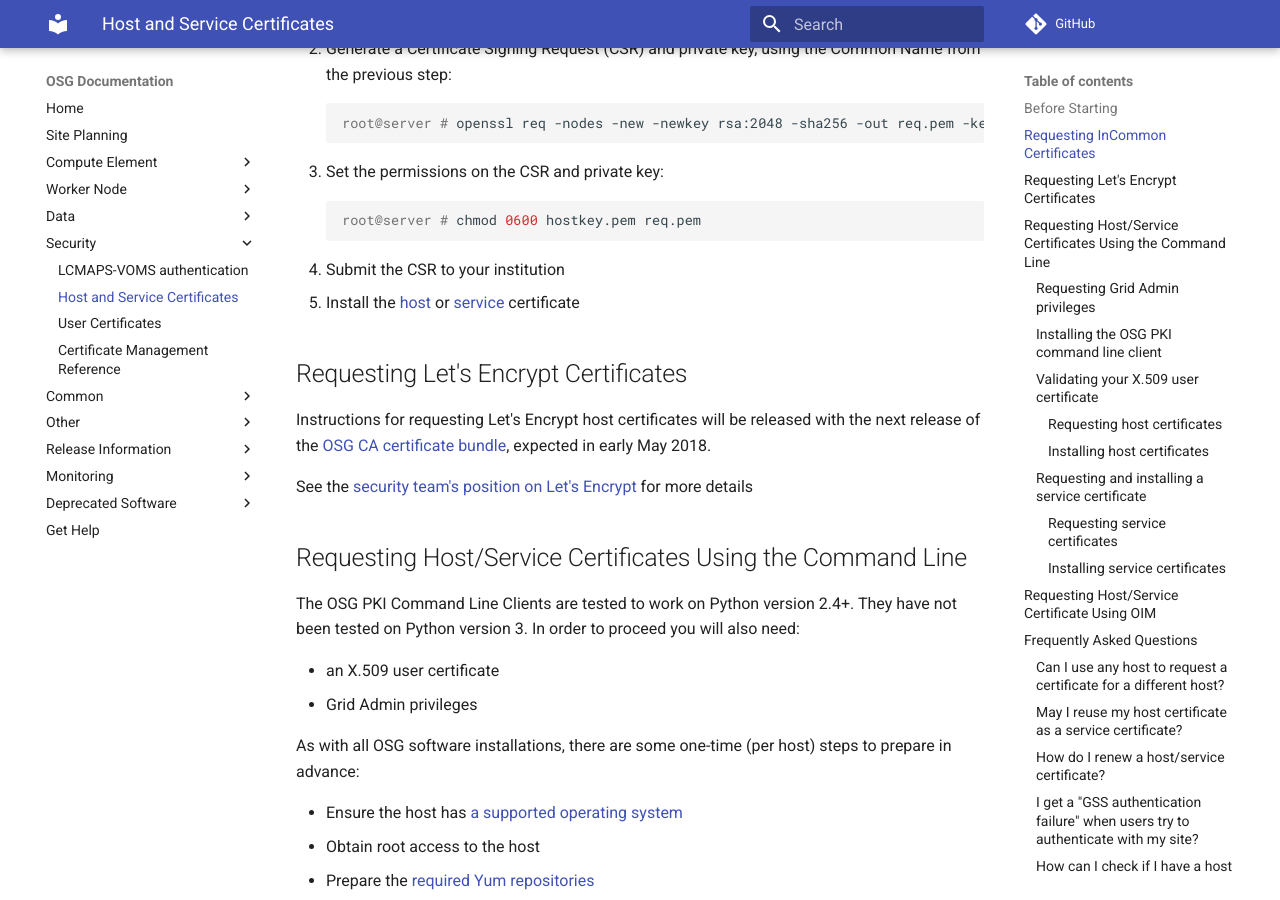
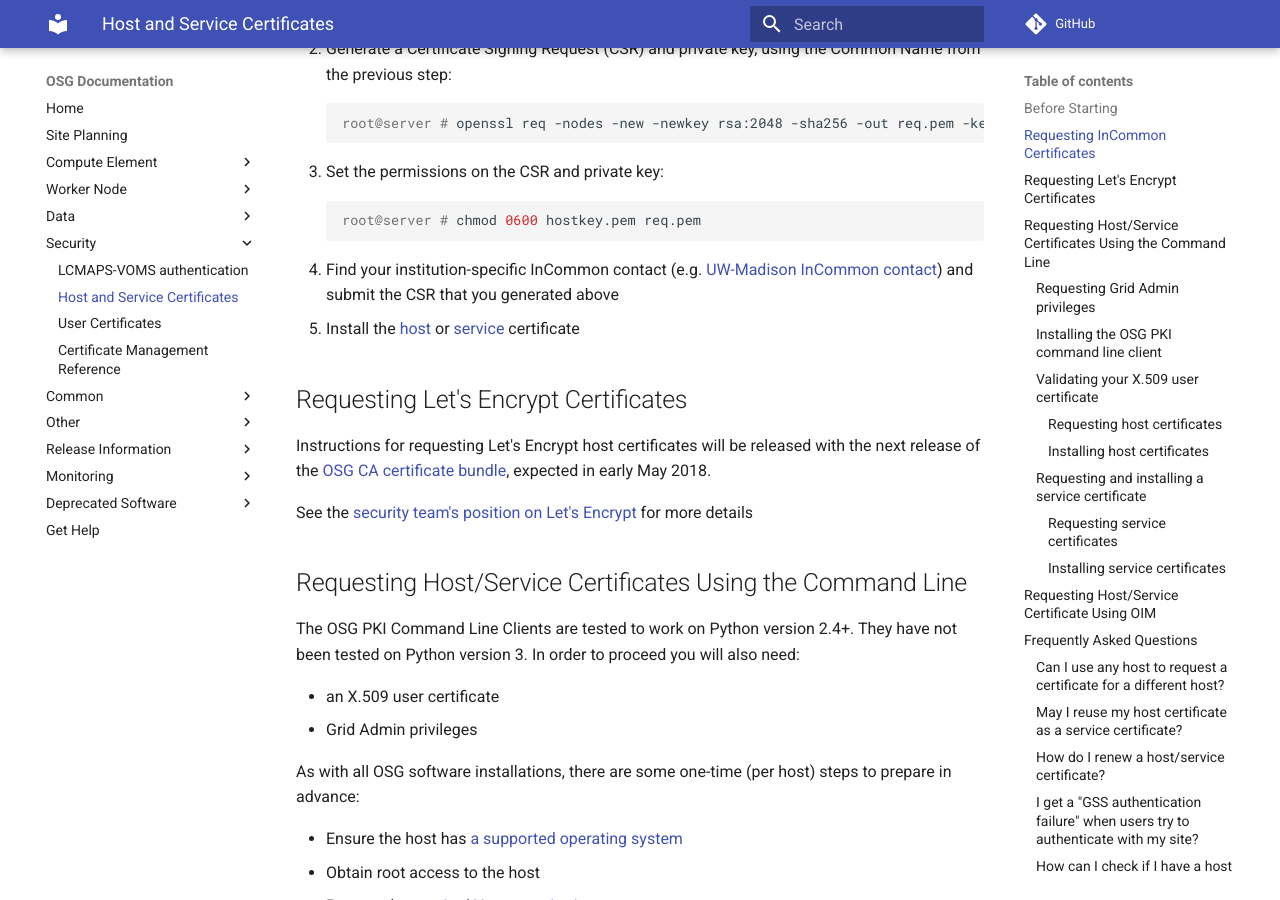
Before and after one commit to osg-htc/docs, an MkDocs documentation site: the page built from docs/security/host-certs.md, in a window 1280 px wide and 900 px high, scrolled down 1943 px. Built offline with MkDocs 1.6.1 and Material for MkDocs 9.7.7, drawn with Linux system fonts in a browser that asks for light colours; comment, search, counter and statistics services are not loaded; old or Windows-style settings are respelled for this version of MkDocs.

Commit message:
Clarification of institutional InCommon cert requests

```diff
--- a/docs/security/host-certs.md
+++ b/docs/security/host-certs.md
@@ -87,7 +87,9 @@
         :::console
         root@server # chmod 0600 hostkey.pem req.pem
 
-1. Submit the CSR to your institution
+1. Find your institution-specific InCommon contact
+   (e.g. [UW-Madison InCommon contact](https://it.wisc.edu/about/office-of-the-cio/cybersecurity/security-tools-software/server-certificates/))
+   and submit the CSR that you generated above
 1. Install the [host](#installing-host-certificates) or [service](#installing-service-certificates) certificate
 
 Requesting Let's Encrypt Certificates
```
